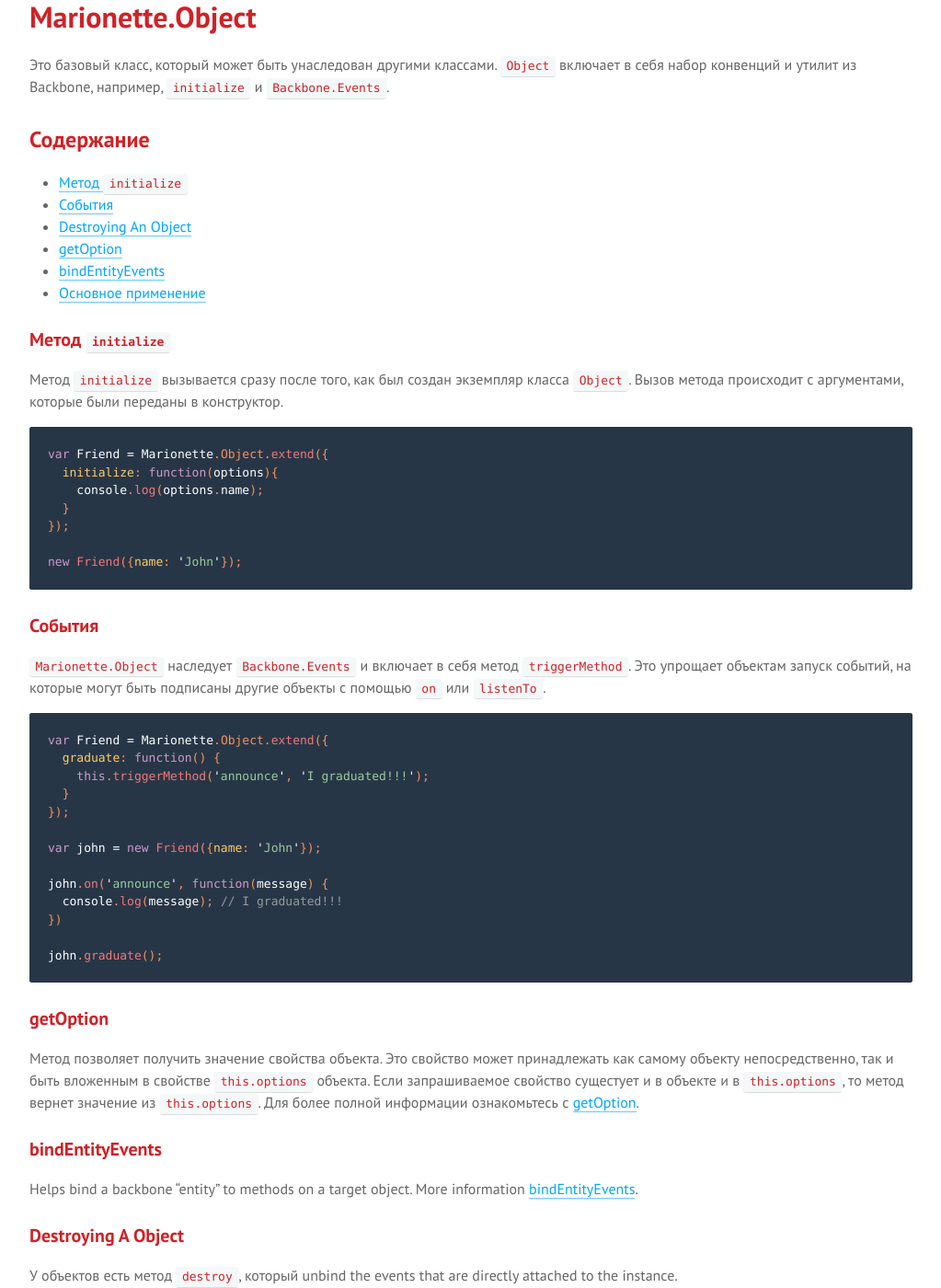
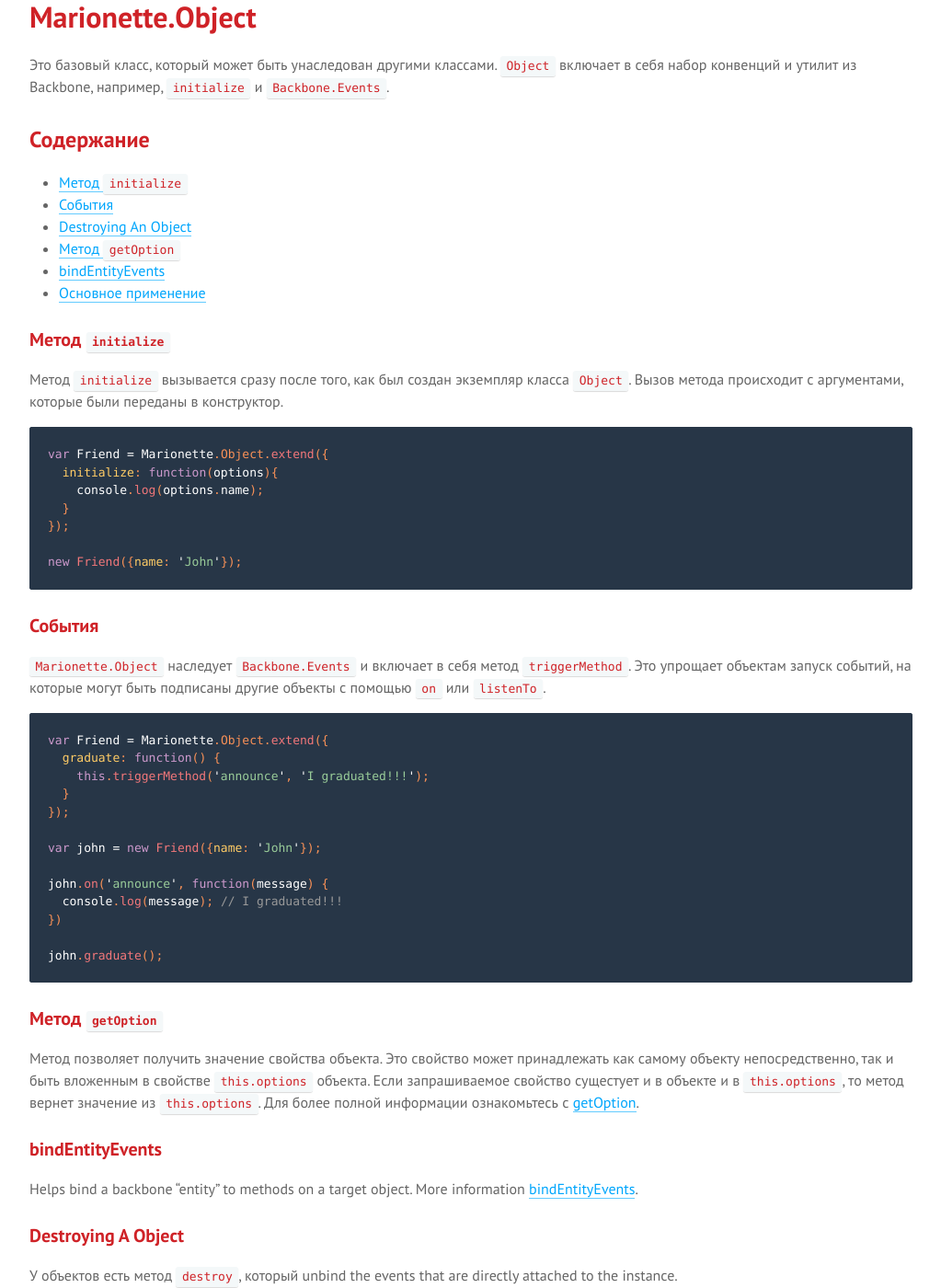
Before and after one commit to sadcitizen/marionettejs.ru, a Jekyll site: the page built from _posts/2014-05-07-object.md, in a window 1280 px wide and 1400 px high, scrolled down 403 px. Shown: the whole window at 92% size, without its empty margins (128-1151 px from the left). Built offline with Jekyll 4.4.1, drawn with Linux system fonts in a browser that asks for light colours; some web fonts are replaced; Markdown is read by kramdown in place of the engine named in the settings.

Commit message:
update ru/Object

````diff
--- a/_includes/translation/ru/marionette.object.md
+++ b/_includes/translation/ru/marionette.object.md
@@ -6,7 +6,7 @@
 * [Метод `initialize`](#initialize)
 * [События](#events)
 * [Destroying An Object](#destroying-a-object)
-* [getOption](#getoption)
+* [Метод `getOption`](#getoption)
 * [bindEntityEvents](#bindentityevents)
 * [Основное применение](#basic-use)
 
@@ -48,7 +48,7 @@
 john.graduate();
 ```
 
-### getOption
+### Метод `getOption`
 
 Метод позволяет получить значение свойства объекта. Это свойство может принадлежать как самому объекту непосредственно, так и
 быть вложенным в свойстве `this.options` объекта. Если запрашиваемое свойство сущестует и в объекте и в `this.options`, то метод вернет значение из `this.options`.
````
